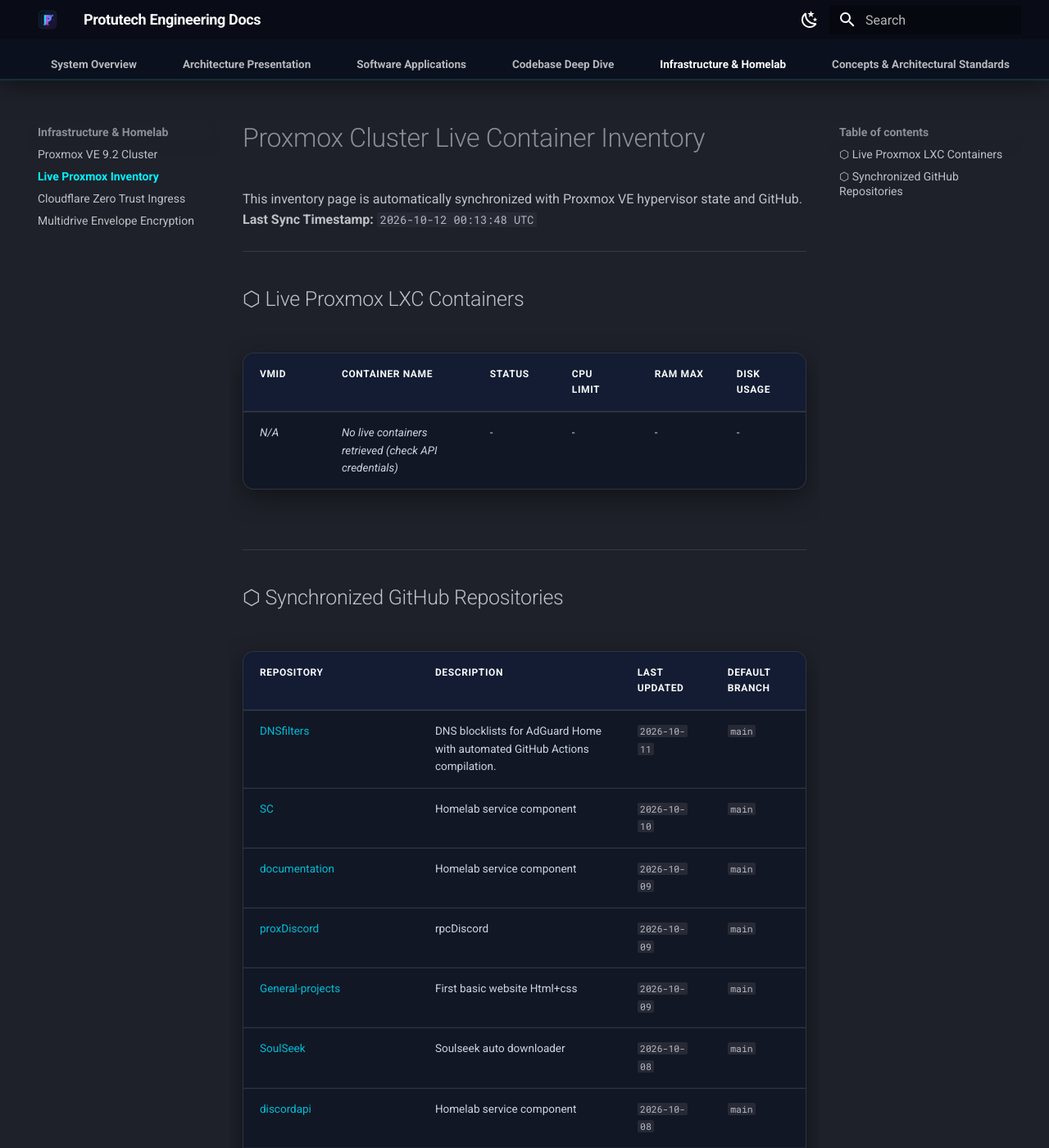
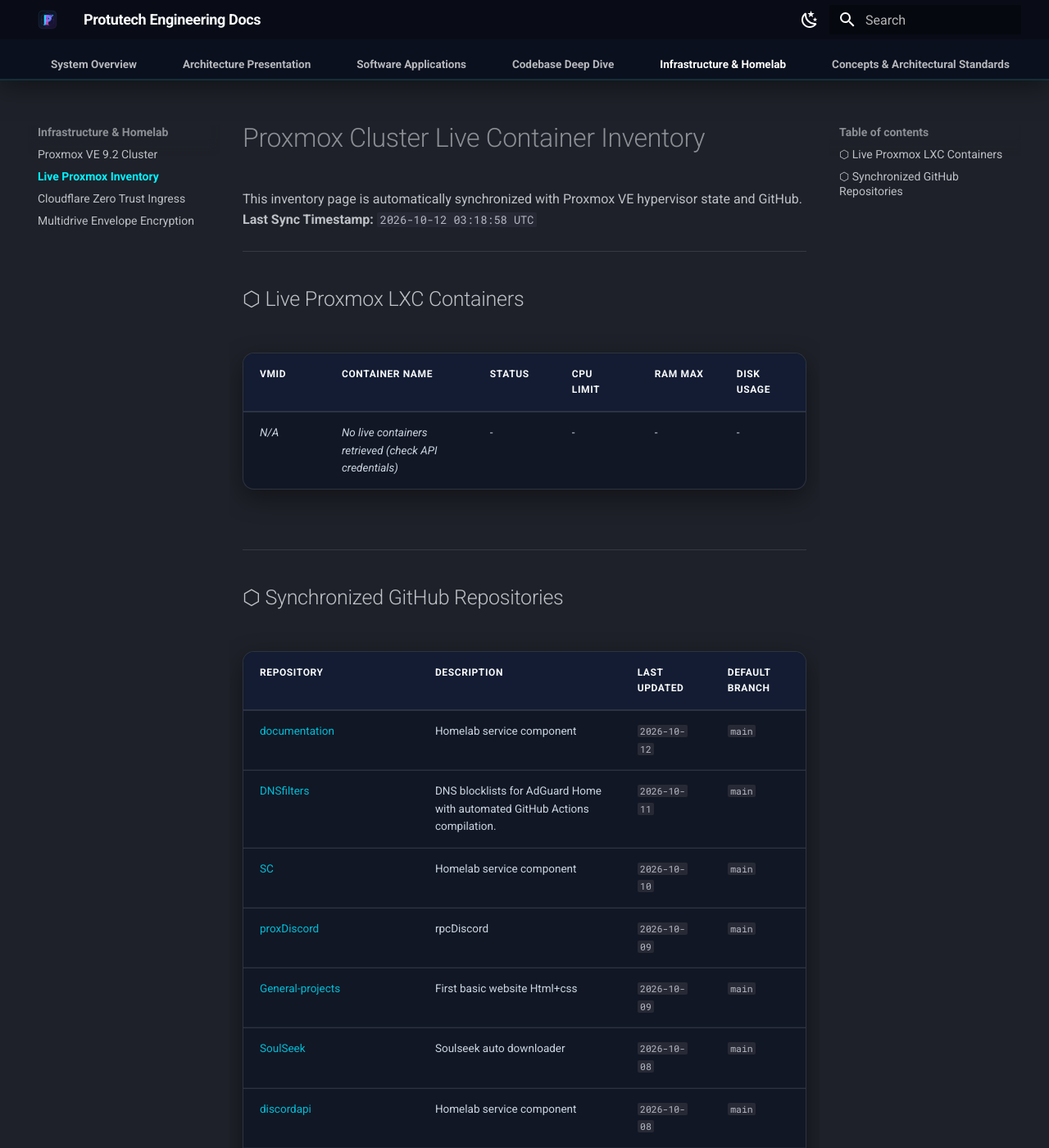
Before and after one commit to IAndrexI/documentation, an MkDocs documentation site: the page built from docs/infra/proxmox-live-inventory.md, in a window 1280 px wide and 1400 px high. Shown: the whole window at 82% size. Built offline with MkDocs 1.6.1 and Material for MkDocs 9.7.7, drawn with Linux system fonts in a browser that asks for light colours.

Commit message:
chore(auto-update): sync live Proxmox containers and GitHub repos [skip ci]

```diff
--- a/docs/infra/proxmox-live-inventory.md
+++ b/docs/infra/proxmox-live-inventory.md
@@ -1,7 +1,7 @@
 # Proxmox Cluster Live Container Inventory
 
 This inventory page is automatically synchronized with Proxmox VE hypervisor state and GitHub.
-**Last Sync Timestamp:** `2026-10-12 00:13:48 UTC`
+**Last Sync Timestamp:** `2026-10-12 03:18:58 UTC`
 
 ---
 
@@ -17,9 +17,9 @@
 
 | Repository | Description | Last Updated | Default Branch |
 | :--- | :--- | :--- | :--- |
+| [documentation](https://github.com/IAndrexI/documentation) | Homelab service component | `2026-10-12` | `main` |
 | [DNSfilters](https://github.com/IAndrexI/DNSfilters) | DNS blocklists for AdGuard Home with automated GitHub Actions compilation. | `2026-10-11` | `main` |
 | [SC](https://github.com/IAndrexI/SC) | Homelab service component | `2026-10-10` | `main` |
-| [documentation](https://github.com/IAndrexI/documentation) | Homelab service component | `2026-10-09` | `main` |
 | [proxDiscord](https://github.com/IAndrexI/proxDiscord) | rpcDiscord | `2026-10-09` | `main` |
 | [General-projects](https://github.com/IAndrexI/General-projects) | First basic website Html+css | `2026-10-09` | `main` |
 | [SoulSeek](https://github.com/IAndrexI/SoulSeek) | Soulseek auto downloader | `2026-10-08` | `main` |
```
